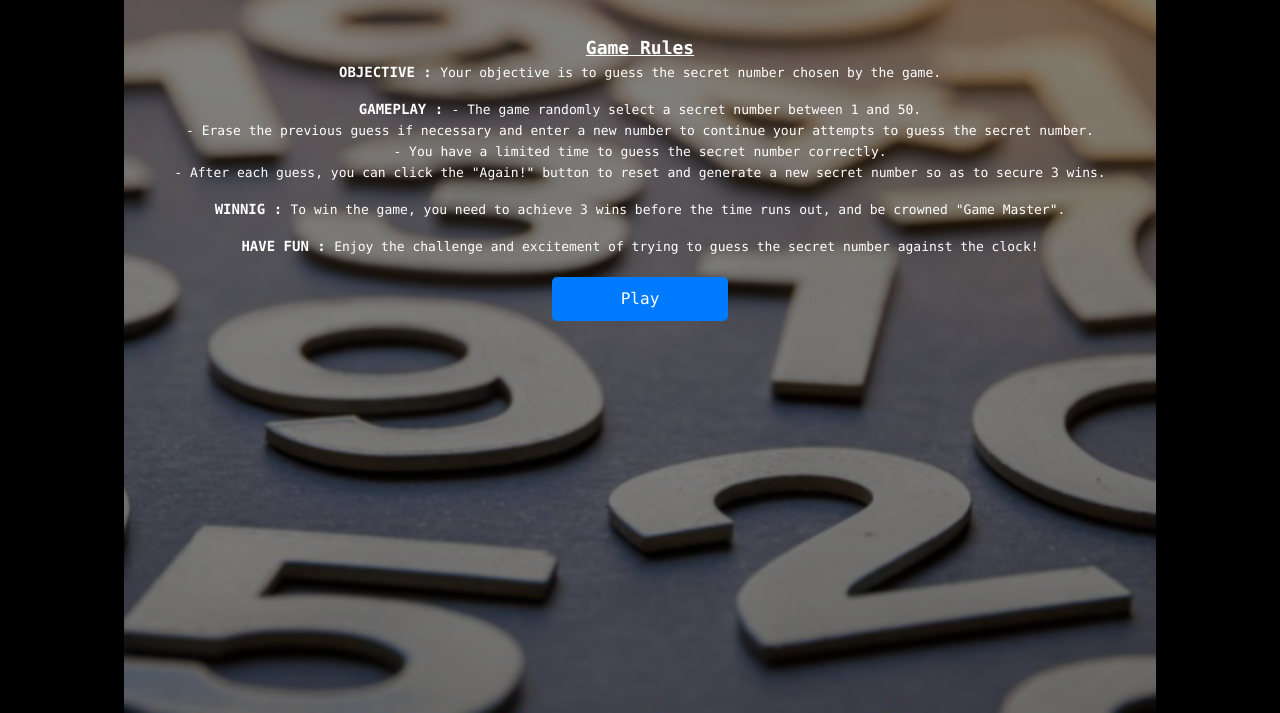
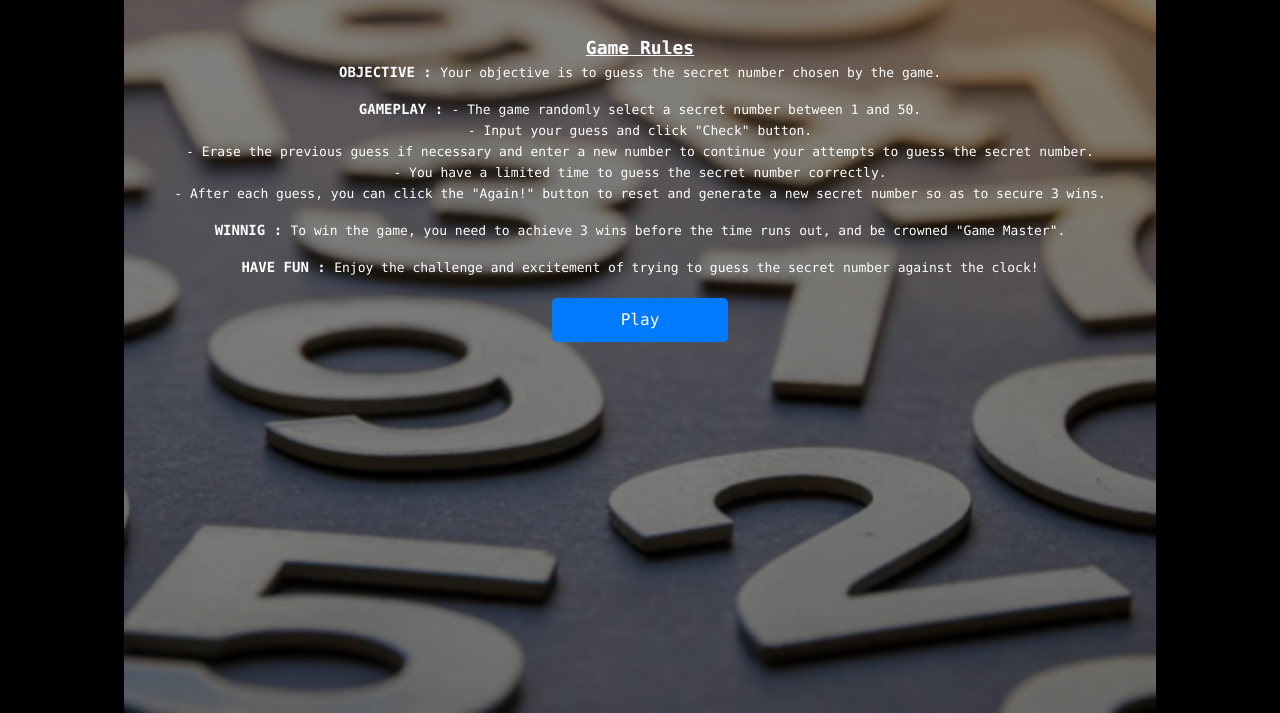
Before and after one commit to Mmesoma-Constance/guessgame, a website: page public/index.html in a window 1280 px wide. Shown: the part 87-800 px from the top of the page. Drawn offline with Linux system fonts and the light colour scheme.

Commit message:
fifth commit

```diff
--- a/public/index.html
+++ b/public/index.html
@@ -107,7 +107,10 @@
                 >- The game randomly select a secret number between 1 and 50.
               </span>
               <br />
-
+              <span class="" style="font-size: 13px"
+                >- Input your guess and click "Check" button.
+              </span>
+              <br />
               <span class="" style="font-size: 13px"
                 >- Erase the previous guess if necessary and enter a new number
                 to continue your attempts to guess the secret number.
```
